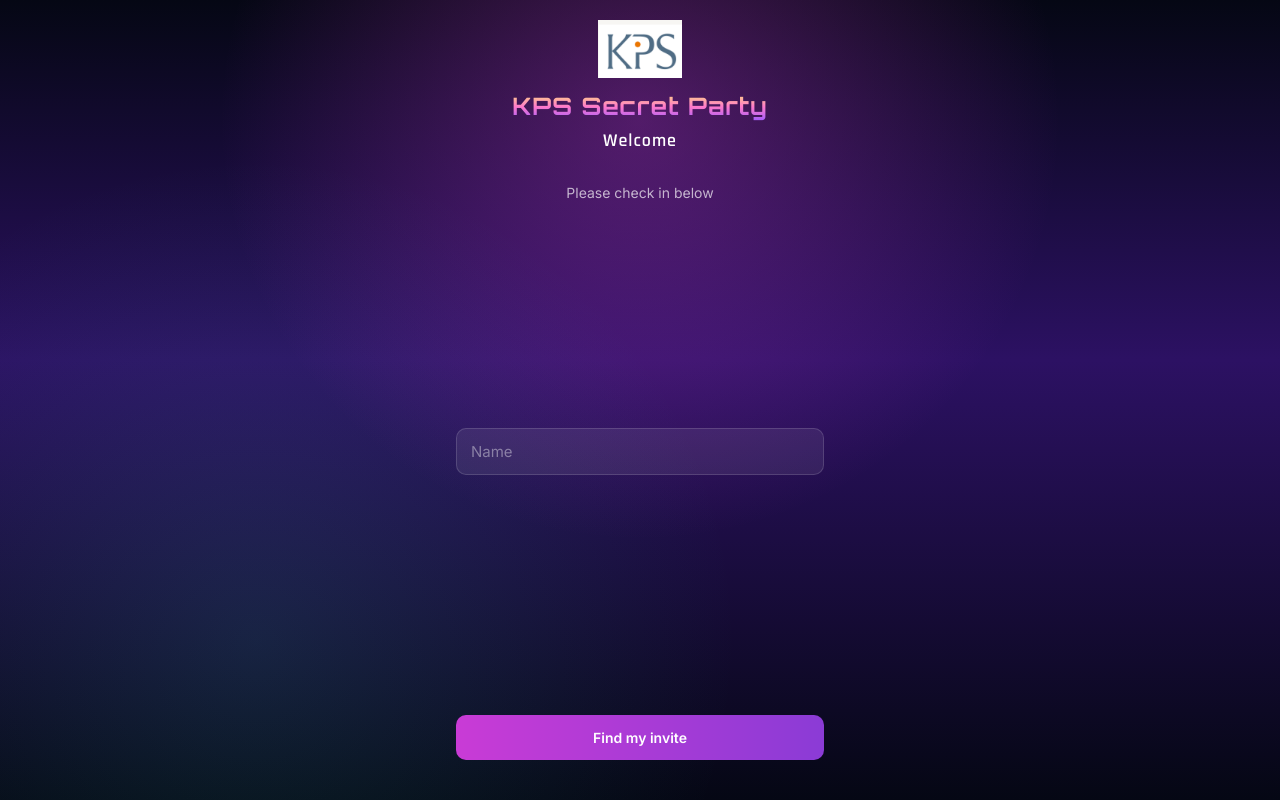
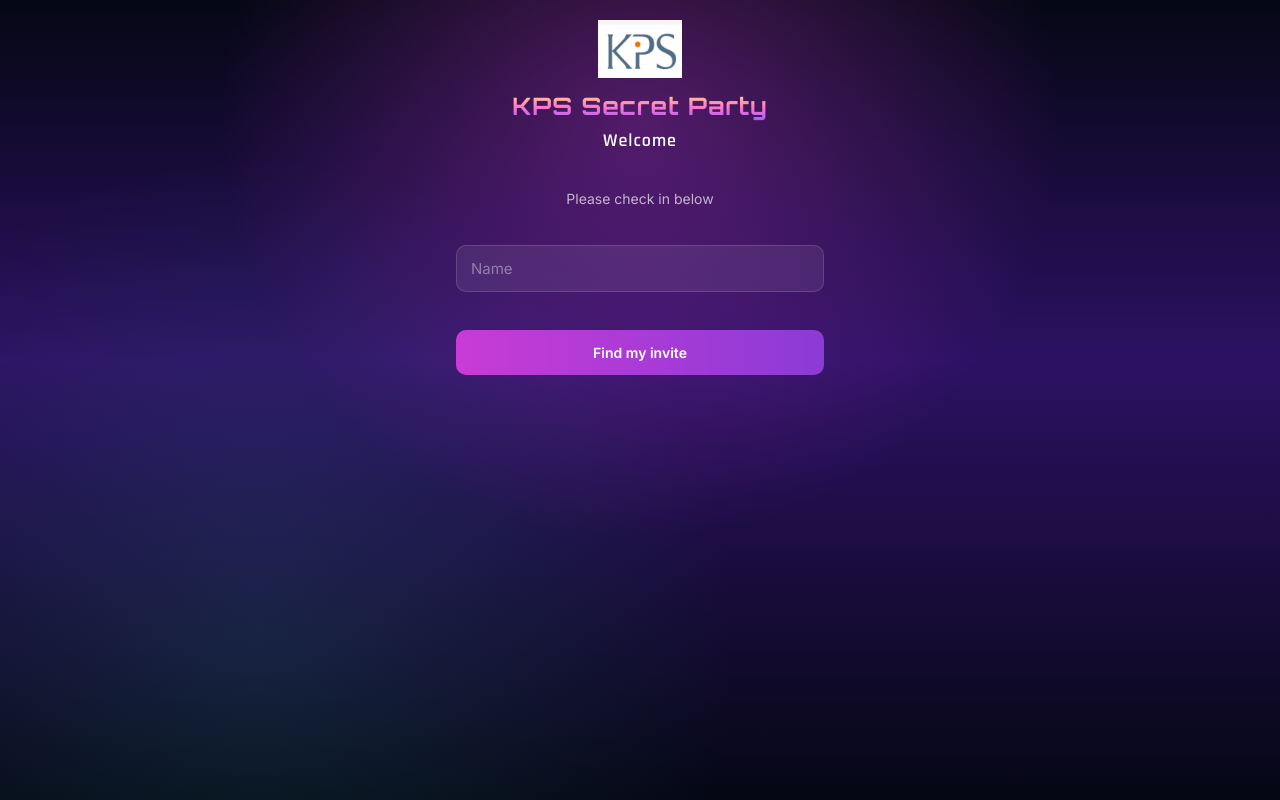
Before and after one commit to KPS-UK/KPS_Secret_Party, a Next.js app: page / in a window 1280 px wide. Built offline with nearby package versions, Linux system fonts and the light colour scheme.

Commit message:
fix buttons

```diff
--- a/app/page.js
+++ b/app/page.js
@@ -147,10 +147,9 @@
             <img src="/kps-logo.png" alt="KPS" className="logo-img" />
             <h1 className="event-name">KPS Secret Party</h1>
             <p className="welcome-text">Welcome</p>
-            <p className="sub" style={{ marginTop: 26 }}>Please check in below</p>
-            <div className="spacer" />
+            <p className="sub" style={{ marginTop: 32 }}>Please check in below</p>
             <form onSubmit={handleSearch} style={{ display: 'contents' }}>
-              <div className="field-group">
+              <div className="field-group" style={{ marginTop: 36 }}>
                 <input
                   type="text"
                   id="search-input"
@@ -160,8 +159,7 @@
                 />
                 {searchError && <p className="error-text">{searchError}</p>}
               </div>
-              <div className="spacer" />
-              <button type="submit" className="btn btn-primary" disabled={submitting}>
+              <button type="submit" className="btn btn-primary" style={{ marginTop: 24 }} disabled={submitting}>
                 {submitting ? 'Searching...' : 'Find my invite'}
               </button>
             </form>
```
